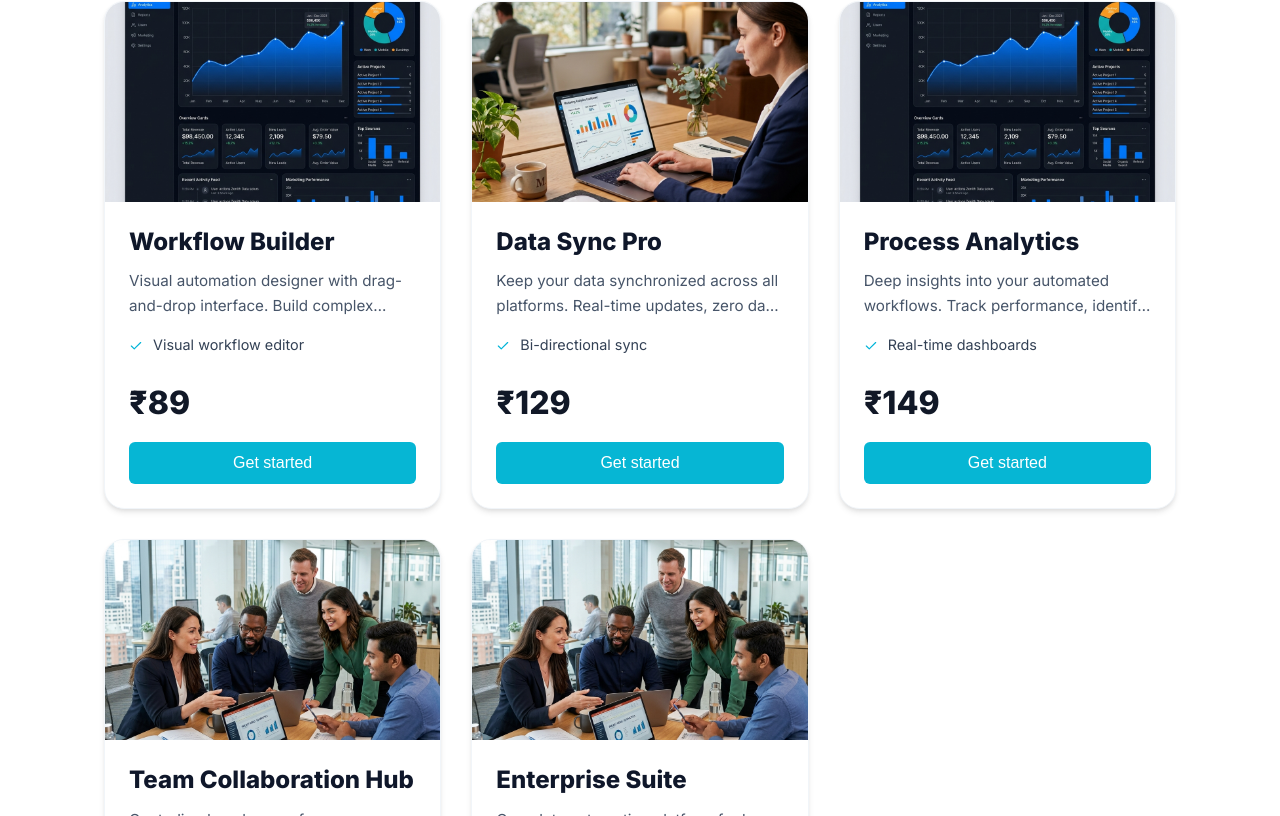
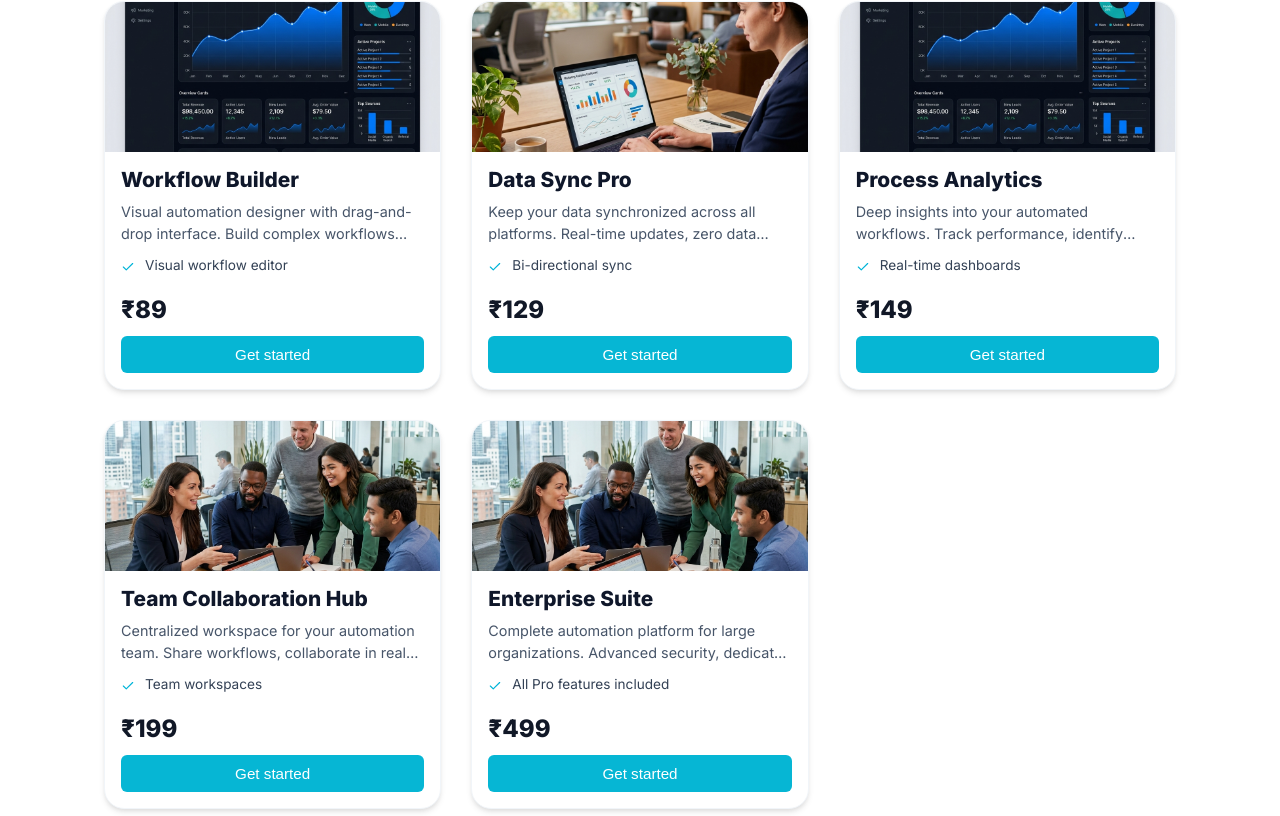
Before and after one commit to rohit15019/mahavirautomation, a React (Vite) app in the folder front-end/: page /products in a window 1280 px wide. Shown: the part 1124-1940 px from the top of the page. Built offline with nearby package versions, Linux system fonts and the light colour scheme; no server answers.

Commit message:
Make product and service cards ultra-compact by dramatically reducing padding, image heights, and inner margins

```diff
--- a/front-end/src/Products.css
+++ b/front-end/src/Products.css
@@ -201,7 +201,7 @@
 }
 
 .product-image-container {
-  height: 200px;
+  height: 150px;
   position: relative;
   overflow: hidden;
   background: #f8fafc;
@@ -219,29 +219,28 @@
 }
 
 .product-content {
-  padding: 24px;
+  padding: 16px;
   display: flex;
   flex-direction: column;
   flex-grow: 1;
 }
 
 .product-title {
-  font-size: 1.5rem;
+  font-size: 1.3rem;
   font-weight: 700;
   color: #0f172a;
-  margin-bottom: 12px;
-  line-height: 1.3;
+  margin-bottom: 8px;
+  line-height: 1.2;
   overflow-wrap: break-word;
   word-wrap: break-word;
   word-break: break-word;
 }
 
 .product-description {
-  font-size: 0.95rem;
+  font-size: 0.9rem;
   color: #475569;
-  line-height: 1.6;
-  margin-bottom: 16px;
-  min-height: 3rem;
+  line-height: 1.5;
+  margin-bottom: 12px;
   display: -webkit-box;
   -webkit-line-clamp: 2;
   -webkit-box-orient: vertical;
@@ -252,18 +251,18 @@
 .product-features {
   list-style: none;
   padding: 0;
-  margin: 0 0 16px 0;
+  margin: 0 0 12px 0;
   flex-grow: 1;
   min-height: auto;
 }
 
 .product-features li {
-  font-size: 0.9rem;
+  font-size: 0.85rem;
   color: #334155;
   display: flex;
   align-items: center; /* better alignment for single line */
-  margin-bottom: 12px;
-  line-height: 1.5;
+  margin-bottom: 8px;
+  line-height: 1.4;
   overflow: hidden;
   width: 100%; /* Ensure li takes full width */
 }
@@ -284,13 +283,13 @@
 }
 
 .product-pricing {
-  margin-bottom: 20px;
+  margin-bottom: 12px;
   display: flex;
   align-items: baseline;
 }
 
 .price-amount {
-  font-size: 2rem;
+  font-size: 1.5rem;
   font-weight: 700;
   color: #111827;
 }
@@ -303,12 +302,12 @@
 
 .get-started-btn {
   width: 100%;
-  padding: 12px;
+  padding: 10px;
   background-color: #06b6d4;
   color: white;
   border: none;
   border-radius: 6px;
-  font-size: 1rem;
+  font-size: 0.95rem;
   font-weight: 500;
   cursor: pointer;
   transition: background-color 0.2s ease;
--- a/front-end/src/Services.css
+++ b/front-end/src/Services.css
@@ -251,7 +251,7 @@
 .service-card {
   background: #f8fafc;
   border-radius: 24px;
-  padding: 24px;
+  padding: 16px;
   border: 1px solid transparent;
   transition: all 0.3s ease;
   display: flex;
@@ -271,21 +271,21 @@
 }
 
 .service-icon {
-  width: 60px;
-  height: 60px;
+  width: 48px;
+  height: 48px;
   background-color: #07E7F7;
-  border-radius: 16px;
+  border-radius: 12px;
   display: flex;
   align-items: center;
   justify-content: center;
-  margin-bottom: 16px;
+  margin-bottom: 12px;
   box-shadow: 0 8px 16px -4px rgba(7, 231, 247, 0.4);
 }
 
 .service-card-title {
-  font-size: 1.5rem;
+  font-size: 1.3rem;
   font-weight: 800;
-  margin-bottom: 12px;
+  margin-bottom: 8px;
   color: #111827;
   overflow-wrap: break-word;
   word-wrap: break-word;
@@ -294,10 +294,10 @@
 }
 
 .service-card-desc {
-  font-size: 1rem;
+  font-size: 0.9rem;
   color: #4b5563;
-  line-height: 1.6;
-  margin-bottom: 16px;
+  line-height: 1.5;
+  margin-bottom: 12px;
   width: 100%;
   display: -webkit-box;
   -webkit-line-clamp: 3;
@@ -309,7 +309,7 @@
 .service-features-list {
   list-style: none;
   padding: 0;
-  margin: 0 0 16px 0;
+  margin: 0 0 12px 0;
   flex-grow: 1;
   width: 100%;
 }
@@ -317,10 +317,10 @@
 .service-features-list li {
   display: flex;
   align-items: center; /* better alignment for single line */
-  margin-bottom: 12px;
-  font-size: 0.95rem;
+  margin-bottom: 8px;
+  font-size: 0.85rem;
   color: #6b7280;
-  line-height: 1.5;
+  line-height: 1.4;
   overflow: hidden;
   width: 100%; /* Ensure li takes full width */
 }
```
